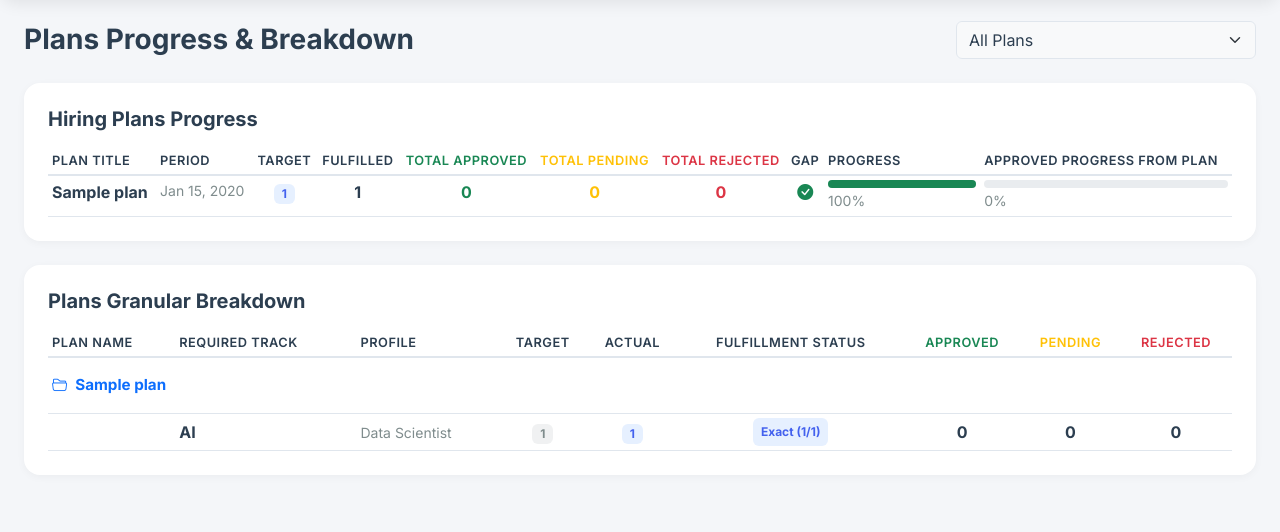
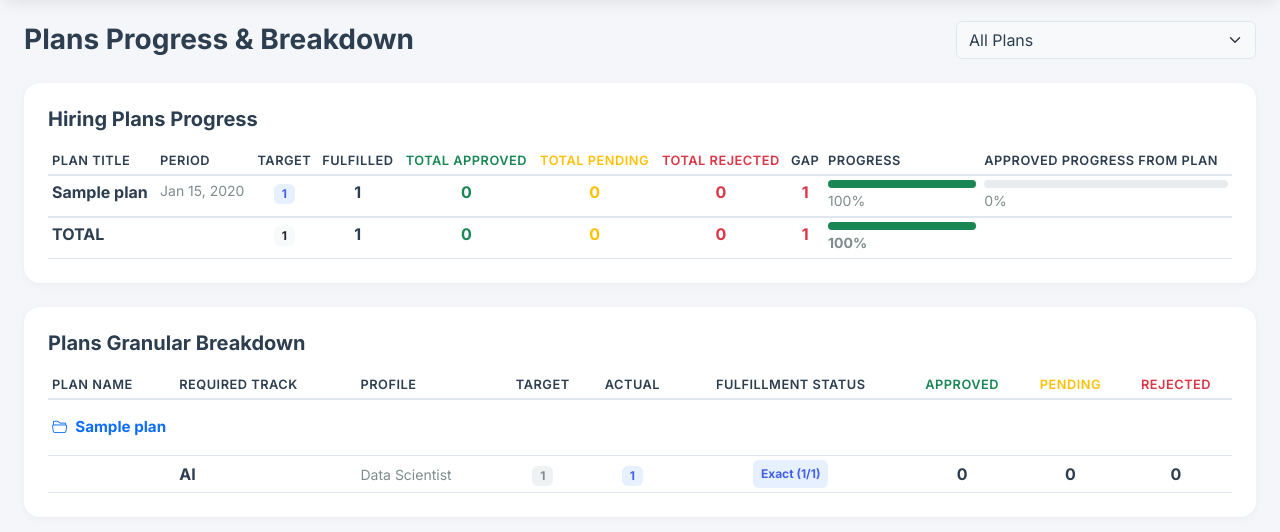
Before and after one commit to EslamHany2002/instructor-hiring-dashboard, a Flask app: page /plans/progress in a window 1280 px wide. Shown: the part 75-607 px from the top of the page. Run offline with Flask 3, Linux system fonts and the light colour scheme; a user stored in the database is signed in; data comes from the database, SQL or seed files in the repository; both versions use the stored data as it was after the commit; tables that the repository leaves empty hold one stand-in row (values such as "Sample post").

Commit message:
Update plans progress totals and UI fixes

```diff
--- a/app/routes/dashboard.py
+++ b/app/routes/dashboard.py
@@ -79,7 +79,23 @@ def api_aging_analysis():
 @login_required
 def api_plans_progress():
     plan_id = request.args.get('plan_id', type=int)
-    return jsonify(dashboard_service.get_plans_progress(plan_id))
+    plans_data = dashboard_service.get_plans_progress(plan_id)
+
+    # حساب الإجماليات لكل الخطط (لو مفيش فلتر، يعني All Plans)
+    if not plan_id:
+        totals = {
+            "target": sum(p["target"] for p in plans_data),
+            "actual": sum(p["actual"] for p in plans_data),
+            "approved": sum(p["approved"] for p in plans_data),
+            "pending": sum(p["pending"] for p in plans_data),
+            "rejected": sum(p["rejected"] for p in plans_data),
+            "gap": sum(p["gap"] for p in plans_data),
+            "percentage": round((sum(p["actual"] for p in plans_data) / sum(p["target"] for p in plans_data)) * 100, 1) if sum(p["target"] for p in plans_data) > 0 else 0
+        }
+    else:
+        totals = None # لو فيه فلتر مش بنعرض الإجماليات
+
+    return jsonify({"plans": plans_data, "totals": totals})
 
 @dashboard_bp.route('/api/track-status')
 @login_required
--- a/app/services/dashboard_service.py
+++ b/app/services/dashboard_service.py
@@ -152,7 +152,7 @@ def get_plans_progress(plan_id=None):
             "start_date": plan.start_date.strftime('%b %d, %Y'),
             "target": total_target,
             "actual": actual_assigned,
-            "gap": total_target - actual_assigned,
+            "gap": total_target - total_approved,
             "percentage": round((actual_assigned / total_target) * 100, 1) if total_target > 0 else 0,
             "pending": total_pending,
             "rejected": total_rejected,
--- a/app/static/js/main.js
+++ b/app/static/js/main.js
@@ -251,32 +251,53 @@ function initDashboard() {
 
     // Plans Progress Table
     fetch('/dashboard/api/plans-progress').then(r=>r.json()).then(data => {
+        const plans = data.plans;
+        const totals = data.totals;
         const tbody = document.getElementById('plans-progress-body');
-        if(data.length === 0) { tbody.innerHTML = '<tr><td colspan="10" class="text-center text-muted">No active hiring plans.</td></tr>'; return; }
-        tbody.innerHTML = data.map(p => {
-            let barColor = 'bg-danger';
-            if(p.percentage >= 100) barColor = 'bg-success';
-            else if(p.percentage >= 50) barColor = 'bg-warning';
+
+        if(!plans.length) { tbody.innerHTML = '<tr><td colspan="10" class="text-center text-muted">No active hiring plans.</td></tr>'; return; }
+
+        let html = plans.map(p => {
+            let barColor = p.percentage >= 100 ? 'bg-success' : (p.percentage >= 50 ? 'bg-warning' : 'bg-danger');
+            let appBarColor = p.approved_progress >= 100 ? 'bg-success' : (p.approved_progress >= 50 ? 'bg-warning' : 'bg-danger');
+
             return `<tr>
-                <td class="fw-bold">${p.title}</td>
-                <td class="text-muted small">${p.start_date}</td>
+                <td class="fw-bold">${p.title}</td><td class="text-muted small">${p.start_date}</td>
                 <td class="text-center"><span class="badge bg-primary bg-opacity-10 text-primary">${p.target}</span></td>
                 <td class="text-center fw-bold">${p.actual}</td>
-                <td class="text-center fw-bold text-success">${p.approved}</td>
+                <td class="text-center text-success fw-bold">${p.approved}</td>
                 <td class="text-center text-warning fw-bold">${p.pending}</td>
                 <td class="text-center text-danger fw-bold">${p.rejected}</td>
                 <td class="text-center text-danger fw-bold">${p.gap > 0 ? p.gap : '<i class="bi bi-check-circle-fill text-success"></i>'}</td>
                 <td style="min-width: 150px;"><div class="progress" style="height: 8px;"><div class="progress-bar ${barColor}" style="width: ${p.percentage}%"></div></div><small class="text-muted">${p.percentage}%</small></td>
-                <td>
+                <td style="min-width: 150px;">
                     <div class="progress" style="height: 8px;">
-                        <div class="progress-bar ${p.approved_progress >= 100 ? 'bg-success' : (p.approved_progress >= 50 ? 'bg-warning' : 'bg-danger')}" style="width: ${p.approved_progress}%"></div>
+                        <div class="progress-bar ${appBarColor}" style="width: ${p.approved_progress}%"></div>
                     </div>
                     <small class="text-muted">${p.approved_progress}%</small>
                 </td>
             </tr>`;
         }).join('');
+
+        // إضافة سطر الإجماليات في الآخر لو مفيش فلتر
+        if (totals) {
+            let totalBarColor = totals.percentage >= 100 ? 'bg-success' : (totals.percentage >= 50 ? 'bg-warning' : 'bg-danger');
+            html += `
+                <tr style="background-color: var(--input-bg); font-weight: 700; border-top: 2px solid var(--border-color) !important;">
+                    <td>TOTAL</td><td></td>
+                    <td class="text-center"><span class="badge bg-light text-dark">${totals.target}</span></td>
+                    <td class="text-center">${totals.actual}</td>
+                    <td class="text-center text-success">${totals.approved}</td>
+                    <td class="text-center text-warning">${totals.pending}</td>
+                    <td class="text-center text-danger">${totals.rejected}</td>
+                    <td class="text-center text-danger">${totals.gap > 0 ? totals.gap : '<i class="bi bi-check-circle-fill text-success"></i>'}</td>
+                    <td style="min-width: 150px;"><div class="progress" style="height: 8px;"><div class="progress-bar ${totalBarColor}" style="width: ${totals.percentage}%"></div></div><small class="text-muted">${totals.percentage}%</small></td>
+                    <td style="min-width: 150px;"></td>
+                </tr>`;
+        }
+
+        tbody.innerHTML = html;
     }).catch(err => console.error(err));
-
         // Plans Detailed Granular Breakdown
     fetch('/dashboard/api/plans-detailed-breakdown').then(r=>r.json()).then(data => {
         const tbody = document.getElementById('plans-breakdown-body');
--- a/app/templates/plans/progress.html
+++ b/app/templates/plans/progress.html
@@ -70,12 +70,13 @@ document.addEventListener('DOMContentLoaded', function() {
 
         // تحديث الجدول الأول (Progress)
         fetch(`/dashboard/api/plans-progress${query}`).then(r=>r.json()).then(data => {
+            const plans = data.plans;
+            const totals = data.totals;
             const tbody = document.getElementById('progress-table-body');
-            if(!data.length) { tbody.innerHTML = '<tr><td colspan="11" class="text-center text-muted">No data.</td></tr>'; return; }
-            tbody.innerHTML = data.map(p => {
-                // Progress Bar للإجمالي
+            if(!plans.length) { tbody.innerHTML = '<tr><td colspan="11" class="text-center text-muted">No data.</td></tr>'; return; }
+
+            let html = plans.map(p => {
                 let mainBarColor = p.percentage >= 100 ? 'bg-success' : (p.percentage >= 50 ? 'bg-warning' : 'bg-danger');
-                // Progress Bar للـ Approved
                 let appBarColor = p.approved_progress >= 100 ? 'bg-success' : (p.approved_progress >= 50 ? 'bg-warning' : 'bg-danger');
 
                 return `<tr>
@@ -95,8 +96,26 @@ document.addEventListener('DOMContentLoaded', function() {
                     </td>
                 </tr>`;
             }).join('');
+
+            // إضافة سطر الإجماليات
+            if (totals) {
+                let totalBarColor = totals.percentage >= 100 ? 'bg-success' : (totals.percentage >= 50 ? 'bg-warning' : 'bg-danger');
+                html += `
+                    <tr style="background-color: var(--input-bg); font-weight: 700; border-top: 2px solid var(--border-color) !important;">
+                        <td>TOTAL</td><td></td>
+                        <td class="text-center"><span class="badge bg-light text-dark">${totals.target}</span></td>
+                        <td class="text-center">${totals.actual}</td>
+                        <td class="text-center text-success">${totals.approved}</td>
+                        <td class="text-center text-warning">${totals.pending}</td>
+                        <td class="text-center text-danger">${totals.rejected}</td>
+                        <td class="text-center text-danger">${totals.gap > 0 ? totals.gap : '<i class="bi bi-check-circle-fill text-success"></i>'}</td>
+                        <td style="min-width: 150px;"><div class="progress" style="height: 8px;"><div class="progress-bar ${totalBarColor}" style="width: ${totals.percentage}%"></div></div><small class="text-muted">${totals.percentage}%</small></td>
+                        <td style="min-width: 150px;"></td>
+                    </tr>`;
+            }
+
+            tbody.innerHTML = html;
         });
-
         // تحديث الجدول الثاني (Breakdown)
         fetch(`/dashboard/api/plans-detailed-breakdown${query}`).then(r=>r.json()).then(data => {
             const tbody = document.getElementById('breakdown-table-body');
```
Also changed, not shown: instance/instructors.db.
